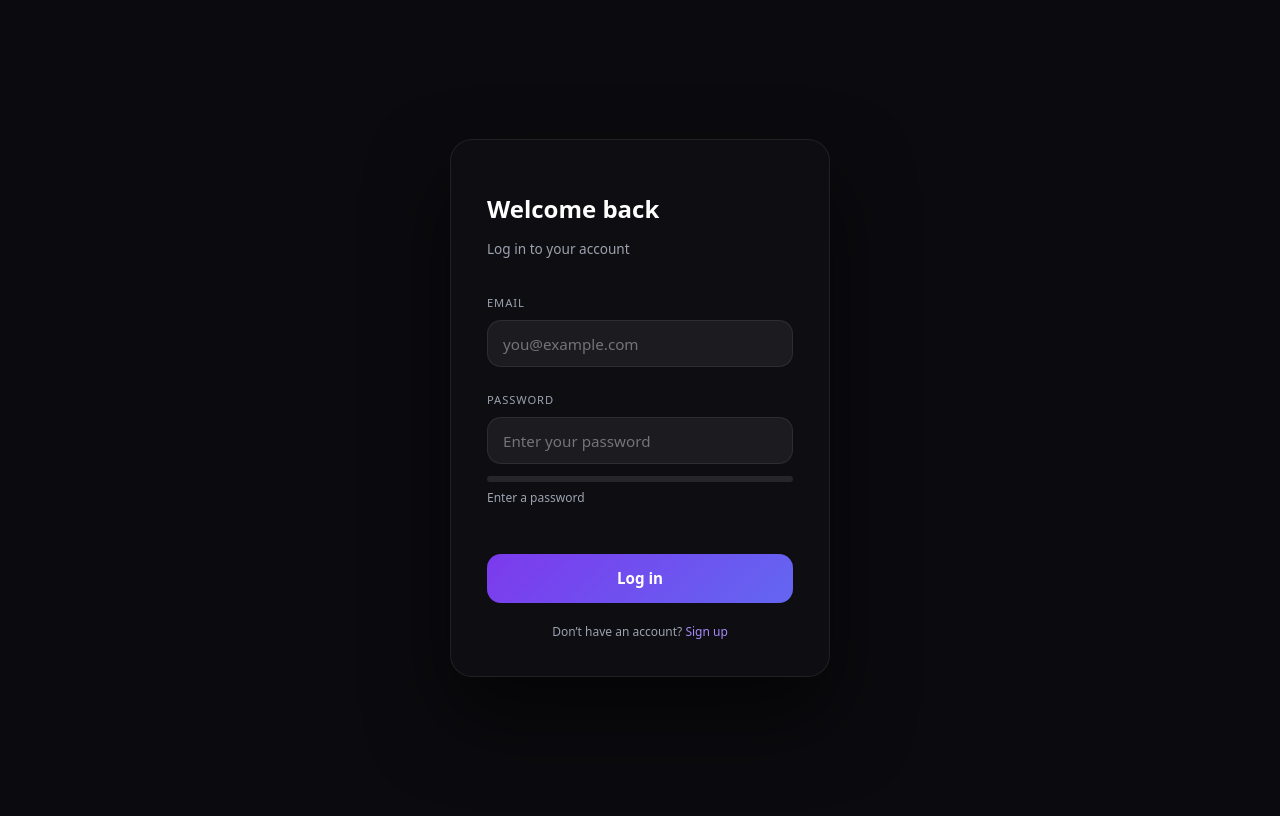
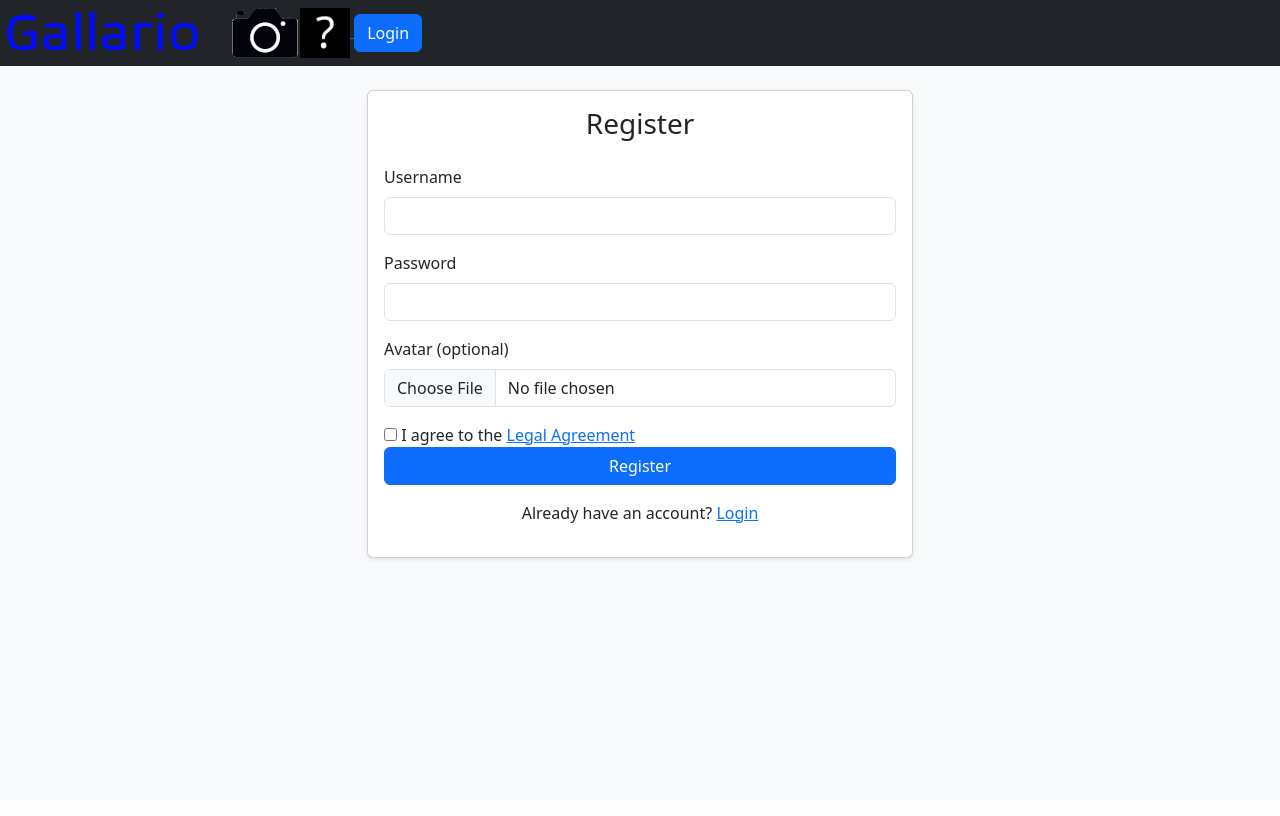
Before and after one commit to Coco-developers/Gallario, a Flask app: page /register in a window 1280 px wide. After the commit the page ends 560 px from the top, so only its background shows below. Run offline with Flask 3, Linux system fonts and the light colour scheme.

Commit message:
Fixed it ??... IDK yet

```diff
--- a/src/templates/login.html
+++ b/src/templates/login.html
@@ -1,235 +1,46 @@
-<!DOCTYPE html>
-<html lang="en">
-<head>
-<meta charset="UTF-8" />
-<title>Login</title>
+{% extends "layout.html" %}
+{% block content %}
+<div class="row justify-content-center">
+    <div class="col-md-6">
+        <div class="card shadow-sm">
+            <div class="card-body">
+                <h3 class="mb-4 text-center">{{ 'Register' if register else 'Login' }}</h3>
+                <form method="POST" enctype="multipart/form-data">
+                    <div class="mb-3">
+                        <label class="form-label">Username</label>
+                        <input type="text" name="username" class="form-control" required>
+                    </div>
+                    <div class="mb-3">
+                        <label class="form-label">Password</label>
+                        <input type="password" name="password" class="form-control" required>
+                    </div>
 
-<style>
-:root {
-    --accent: #7c3aed;
-    --weak: #ef4444;
-    --medium: #f59e0b;
-    --strong: #22c55e;
-    --bg-input: rgba(255,255,255,0.06);
-}
+                    {% if register %}
+                    <div class="mb-3">
+                        <label class="form-label">Avatar (optional)</label>
+                        <input type="file" name="avatar" class="form-control">
+                    </div>
+                    <label>
+                        <input type="checkbox" required>
+                        I agree to the <a href="{{ url_for('main.legal') }}">Legal Agreement</a>
+                    </label>
+                    {% endif %}
 
-* {
-    box-sizing: border-box;
-    font-family: system-ui, -apple-system, BlinkMacSystemFont, sans-serif;
-}
 
-body {
-    background: #0b0b0f;
-    min-height: 100vh;
-    display: flex;
-    align-items: center;
-    justify-content: center;
-    color: white;
-}
+                    <button type="submit" class="btn btn-primary w-100">
+                        {{ 'Register' if register else 'Login' }}
+                    </button>
+                </form>
 
-/* Card */
-.container {
-    width: 380px;
-    background: rgba(15,15,20,0.75);
-    backdrop-filter: blur(22px);
-    padding: 2.25rem;
-    border-radius: 22px;
-    border: 1px solid rgba(255,255,255,0.08);
-    box-shadow: 0 40px 80px rgba(0,0,0,0.6);
-}
-
-/* Header */
-h1 {
-    font-size: 1.5rem;
-    font-weight: 700;
-    margin-bottom: 0.25rem;
-}
-
-.subtitle {
-    font-size: 0.85rem;
-    color: #9ca3af;
-    margin-bottom: 2rem;
-}
-
-/* Form */
-.form-group {
-    margin-bottom: 1.25rem;
-}
-
-label {
-    font-size: 0.7rem;
-    letter-spacing: 0.08em;
-    text-transform: uppercase;
-    color: #9ca3af;
-}
-
-input {
-    width: 100%;
-    margin-top: 0.5rem;
-    padding: 0.85rem 1rem;
-    border-radius: 14px;
-    border: none;
-    background: var(--bg-input);
-    color: white;
-    font-size: 0.95rem;
-    outline: none;
-    box-shadow: inset 0 0 0 1px rgba(255,255,255,0.08);
-}
-
-input:focus {
-    box-shadow:
-        inset 0 0 0 1px rgba(124,58,237,0.7),
-        0 0 0 5px rgba(124,58,237,0.15);
-}
-
-/* Strength */
-.strength-wrapper {
-    margin-top: 0.75rem;
-}
-
-.strength-bar {
-    height: 6px;
-    width: 100%;
-    background: rgba(255,255,255,0.1);
-    border-radius: 999px;
-    overflow: hidden;
-}
-
-.strength-fill {
-    height: 100%;
-    width: 0%;
-    border-radius: 999px;
-    transition: width 0.3s ease, background 0.3s ease;
-}
-
-.strength-text {
-    margin-top: 0.4rem;
-    font-size: 0.75rem;
-    color: #9ca3af;
-}
-
-/* Button */
-button {
-    width: 100%;
-    margin-top: 1.75rem;
-    padding: 0.9rem;
-    border-radius: 14px;
-    border: none;
-    background: linear-gradient(135deg, #7c3aed, #6366f1);
-    color: white;
-    font-weight: 600;
-    font-size: 0.95rem;
-    cursor: pointer;
-    transition: transform 0.2s ease, box-shadow 0.2s ease;
-}
-
-button:hover {
-    transform: translateY(-1px);
-    box-shadow: 0 12px 30px rgba(124,58,237,0.35);
-}
-
-/* Footer */
-.footer {
-    margin-top: 1.25rem;
-    text-align: center;
-    font-size: 0.75rem;
-    color: #9ca3af;
-}
-
-.footer a {
-    color: #a78bfa;
-    text-decoration: none;
-}
-.footer a:hover {
-    text-decoration: underline;
-}
-</style>
-</head>
-
-<body>
-
-<div class="container">
-    <h1>Welcome back</h1>
-    <p class="subtitle">Log in to your account</p>
-
-    <form>
-        <div class="form-group">
-            <label for="email">Email</label>
-            <input id="email" type="email" placeholder="you@example.com" required>
-        </div>
-
-        <div class="form-group">
-            <label for="password">Password</label>
-            <input id="password" type="password" placeholder="Enter your password" required>
-
-            <div class="strength-wrapper">
-                <div class="strength-bar">
-                    <div class="strength-fill" id="strengthFill"></div>
-                </div>
-                <div class="strength-text" id="strengthText">
-                    Enter a password
+                <div class="mt-3 text-center">
+                    {% if register %}
+                    <p>Already have an account? <a href="{{ url_for('main.login') }}">Login</a></p>
+                    {% else %}
+                    <p>Don't have an account? <a href="{{ url_for('main.register') }}">Register</a></p>
+                    {% endif %}
                 </div>
             </div>
         </div>
-
-        <button type="submit">Log in</button>
-    </form>
-
-    <div class="footer">
-        Don’t have an account?
-        <a href="#">Sign up</a>
     </div>
 </div>
-
-<script>
-const passwordInput = document.getElementById("password");
-const strengthFill = document.getElementById("strengthFill");
-const strengthText = document.getElementById("strengthText");
-
-function calculateStrength(password) {
-    let score = 0;
-    if (password.length >= 8) score++;
-    if (/[A-Z]/.test(password)) score++;
-    if (/[0-9]/.test(password)) score++;
-    if (/[^A-Za-z0-9]/.test(password)) score++;
-    return score;
-}
-
-passwordInput.addEventListener("input", () => {
-    const value = passwordInput.value;
-    const strength = calculateStrength(value);
-
-    if (!value) {
-        strengthFill.style.width = "0%";
-        strengthFill.style.background = "transparent";
-        strengthText.textContent = "Enter a password";
-        strengthText.style.color = "#9ca3af";
-        return;
-    }
-
-    if (strength <= 1) {
-        strengthFill.style.width = "25%";
-        strengthFill.style.background = "var(--weak)";
-        strengthText.textContent = "Weak password";
-        strengthText.style.color = "var(--weak)";
-    } else if (strength === 2) {
-        strengthFill.style.width = "50%";
-        strengthFill.style.background = "var(--medium)";
-        strengthText.textContent = "Medium strength";
-        strengthText.style.color = "var(--medium)";
-    } else if (strength === 3) {
-        strengthFill.style.width = "75%";
-        strengthFill.style.background = "var(--strong)";
-        strengthText.textContent = "Strong password";
-        strengthText.style.color = "var(--strong)";
-    } else {
-        strengthFill.style.width = "100%";
-        strengthFill.style.background = "linear-gradient(90deg,#22c55e,#16a34a)";
-        strengthText.textContent = "Very strong password";
-        strengthText.style.color = "#22c55e";
-    }
-});
-</script>
-
-</body>
-</html>
+{% endblock %}
```
